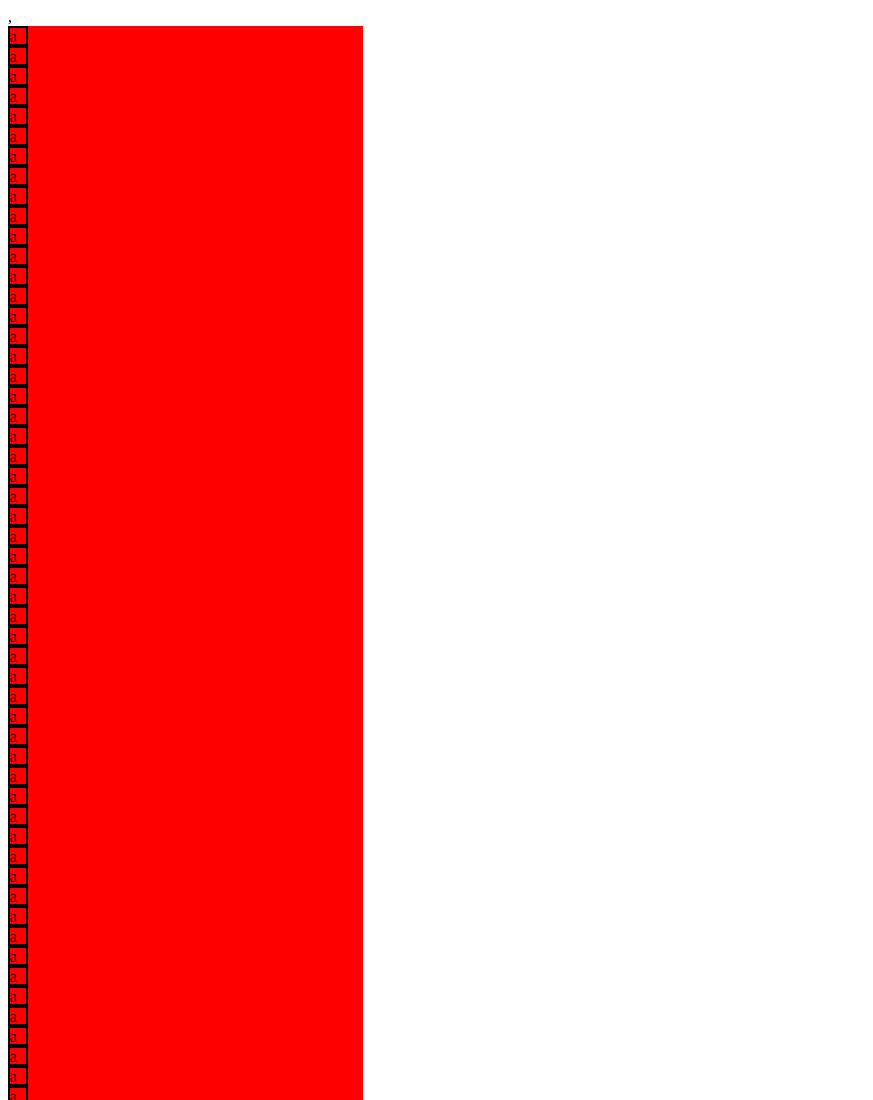
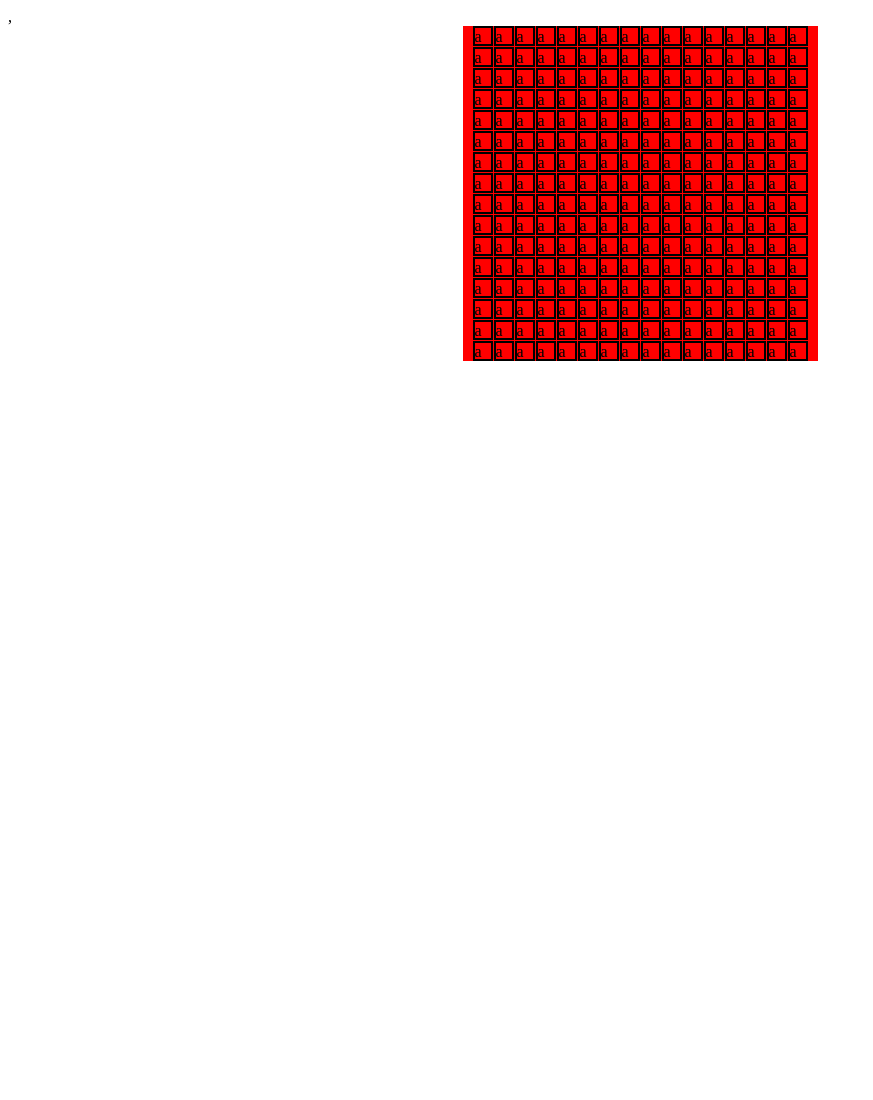
Before and after one commit to KallamSamad/etch-a-sketch, a plain HTML site: page index.html in a window 1280 px wide. Shown: the top 1100 px of the page, without its empty margins (0-873 px from the left). After the commit the page ends 800 px from the top, so only its background shows below. Drawn offline with Linux system fonts and the light colour scheme.

Commit message:
added style to the container class and changed the name of the initial container to grif

```diff
--- a/index.html
+++ b/index.html
@@ -5,10 +5,18 @@
     <meta name="viewport" content="width=device-width, initial-scale=1.0">
     <title>Etch-a-Sketch</title>
     <style>
-        .container{
+        .grid{
             display: flex;
             flex-wrap: wrap;
             flex-direction: row;
+            justify-content: center;
+            align-items: center;
+        }
+        .container{
+            display: flex;
+            justify-content: center;
+            align-items: center;
+            margin: 0 auto;
         }
     </style>
 </head>
```
